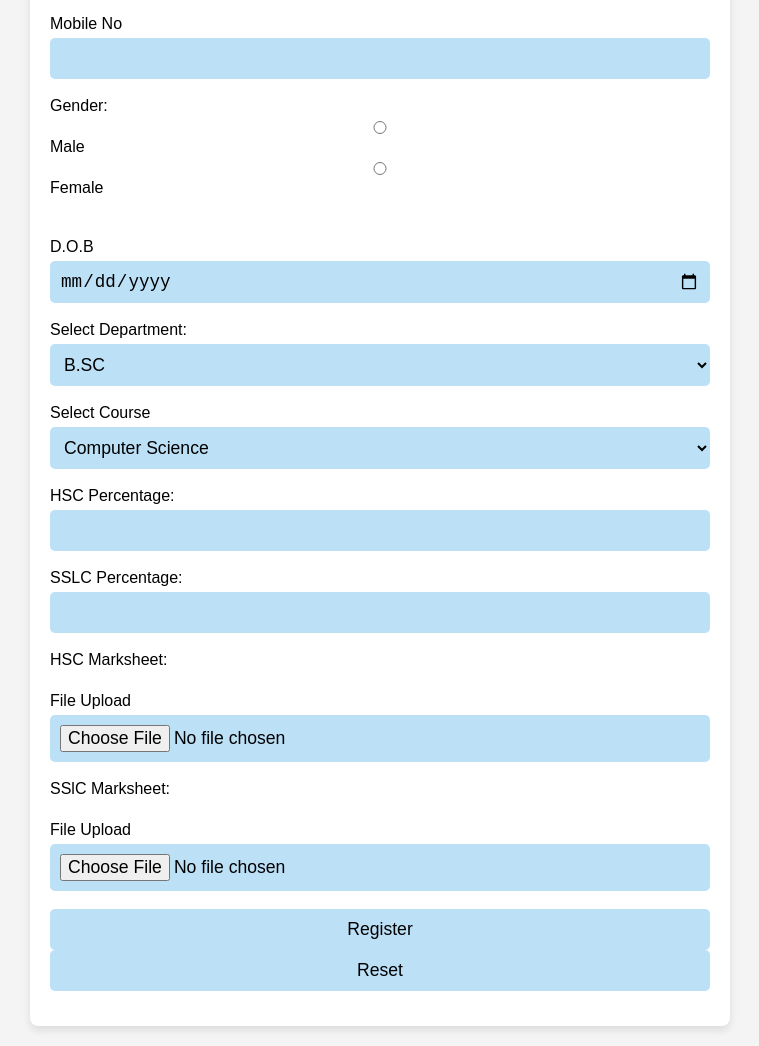
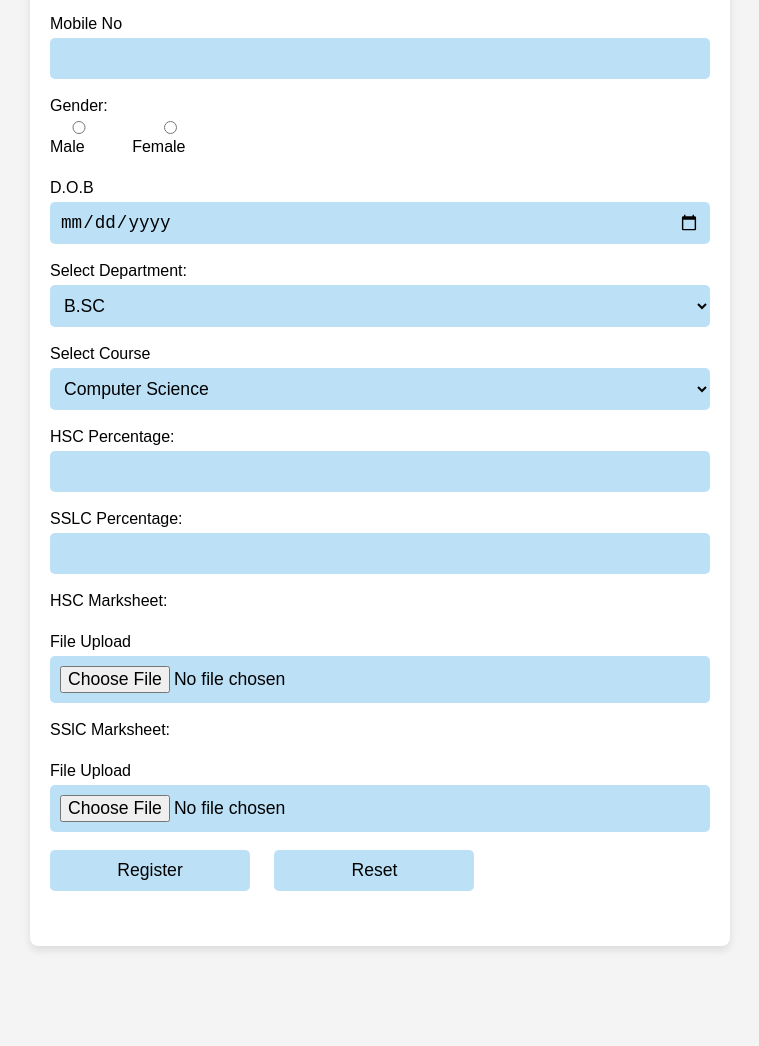
Before and after one commit to dharshusiva/Html-code, a plain HTML site: page Registration Form.html in a window 1280 px wide. Shown: the part 284-1330 px from the top of the page, without its empty margins (260-1019 px from the left). After the commit the page ends 1250 px from the top, so only its background shows below. Drawn offline with Linux system fonts and the light colour scheme.

Commit message:
Update form.css

```diff
--- a/form.css
+++ b/form.css
@@ -58,15 +58,36 @@ input,select{
 
 input[type="submit"]:hover {
     background-color: #306ab6;
+
+}
+
+input[type="reset"]:hover {
+    background-color: #306ab6;
+
+}
+
+input[type="submit"],input[type="reset"]{
+    margin-bottom: 20px;
+    padding: 10px 20px;
+    border-radius: 5px;
+    max-width: 200px;
+    margin-right: 20px;
 }
 
 .form-group label input {
     margin-right: 10px;
 }
 
-input:focus,
-select:focus,
-textarea:focus {
-    border-color: #4CAF50;
-    outline: none;
+input[type="radio"]{
+    display: inline-block;
+    margin-right: 10px;
 }
+
+#radio{
+    display: inline-block;
+    margin-right: 20px;
+}
+
+#submitbutton{
+    padding: 100px;
+}
```
